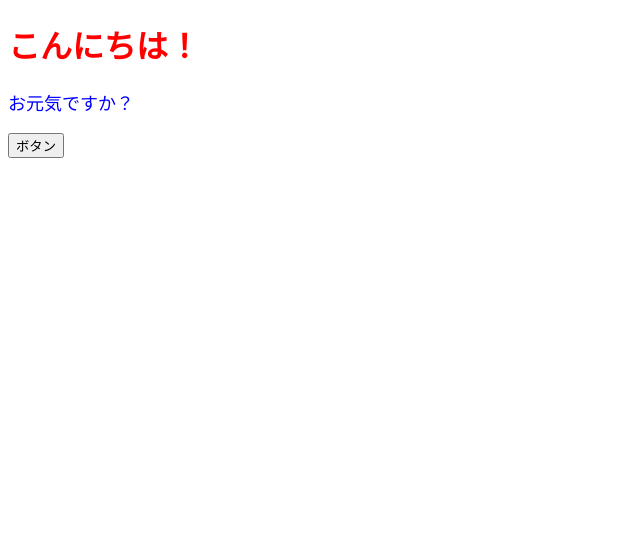
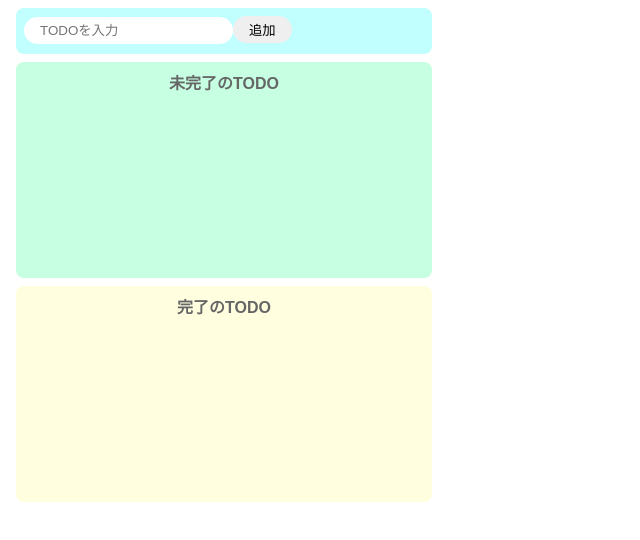
Before and after one commit to Hijikata1869/modern-js-react, a React (Create React App) app: page / in a window 1280 px wide. Shown: the top 540 px of the page, without its empty margins (0-640 px from the left). Built offline with nearby package versions, Linux system fonts and the light colour scheme.

Commit message:
reactでtodoアプリを作成

```diff
--- a/src/App.jsx
+++ b/src/App.jsx
@@ -1,17 +1,79 @@
+import { useState } from "react";
+import "./styles.css"
+
 const App = () => {
-  const onClickButton = () => {
-    alert();
+  const [todoText, setTodoText] = useState('');
+  const [incompleteTodos, setIncompleteTodos] = useState([]);
+  const [completeTodos, setCompleteTodos] = useState([]);
+
+  const onChangeTodoText = (event) => {
+    setTodoText(event.target.value);
   }
 
-  const contentStyle = {
-    color: 'blue',
-    fontSize: '18px'
+  const onClickAdd = () => {
+    if (todoText === "") return;
+    const newTodos = [...incompleteTodos, todoText];
+    setIncompleteTodos(newTodos);
+    setTodoText("");
   }
+
+  const onClickDelete = (index) => {
+    const newTodos = [...incompleteTodos];
+    newTodos.splice(index, 1);
+    setIncompleteTodos(newTodos)
+  }
+
+  const onClickComplete = (index) => {
+    const newIncompleteTodos = [...incompleteTodos];
+    newIncompleteTodos.splice(index, 1);
+
+    const newCompleteTodos = [...completeTodos, incompleteTodos[index]];
+    setIncompleteTodos(newIncompleteTodos);
+    setCompleteTodos(newCompleteTodos);
+  }
+
+  const onClickBack = (index) => {
+    const newCompleteTodos = [...completeTodos];
+    newCompleteTodos.splice(index, 1);
+
+    const newIncompleteTodos = [...incompleteTodos, completeTodos[index]];
+    setCompleteTodos(newCompleteTodos);
+    setIncompleteTodos(newIncompleteTodos);
+  }
+
   return (
     <>
-      <h1 style={{ color: 'red' }}>こんにちは！</h1>
-      <p style={contentStyle}>お元気ですか？</p>
-      <button onClick={onClickButton}>ボタン</button>
+      <div className="input-area">
+        <input placeholder="TODOを入力" value={todoText} onChange={onChangeTodoText} />
+        <button onClick={onClickAdd}>追加</button>
+      </div>
+      <div className="incomplete-area">
+        <p className="title">未完了のTODO</p>
+        <ul>
+          {incompleteTodos.map((todo, index) => {
+            return (
+              <div key={index} className="list-row">
+                <li>{todo}</li>
+                <button onClick={() => onClickComplete(index)}>完了</button>
+                <button onClick={() => onClickDelete(index)}>削除</button>
+              </div>
+            )
+          })}
+        </ul>
+      </div>
+      <div className="complete-area">
+      <p className="title">完了のTODO</p>
+        <ul>
+          {completeTodos.map((todo, index) => {
+            return(
+              <div key={index} className="list-row">
+                <li>{todo}</li>
+                <button onClick={() => onClickBack(index)}>戻す</button>
+              </div>
+            )
+          })}
+        </ul>
+      </div>
     </>
   );
 };
--- /dev/null
+++ b/src/styles.css
@@ -0,0 +1,66 @@
+body {
+  font-family: sans-serif;
+}
+
+input {
+  border-radius: 16px;
+  border: none;
+  padding: 6px 16px;
+  outline: none;
+}
+
+button {
+  border-radius: 16px;
+  border: none;
+  padding: 4px 16px;
+}
+
+button:hover {
+  background-color: #ff7fff;
+  color: #fff;
+  cursor: pointer;
+}
+
+li {
+  margin-right: 8px;
+}
+
+.input-area {
+  background-color: #c1ffff;
+  width: 400px;
+  height: 30px;
+  border-radius: 8px;
+  padding: 8px;
+  margin: 8px;
+}
+
+.incomplete-area {
+  background-color: #c6ffe2;
+  width: 400px;
+  min-height: 200px;
+  padding: 8px;
+  margin: 8px;
+  border-radius: 8px;
+}
+
+.complete-area {
+  background-color: #ffffe0;
+  width: 400px;
+  min-height: 200px;
+  padding: 8px;
+  margin: 8px;
+  border-radius: 8px;
+}
+
+.title {
+  text-align: center;
+  margin-top: 0;
+  font-weight: bold;
+  color: #666;
+}
+
+.list-row {
+  display: flex;
+  align-items: center;
+  padding-bottom: 4px;
+}
```
